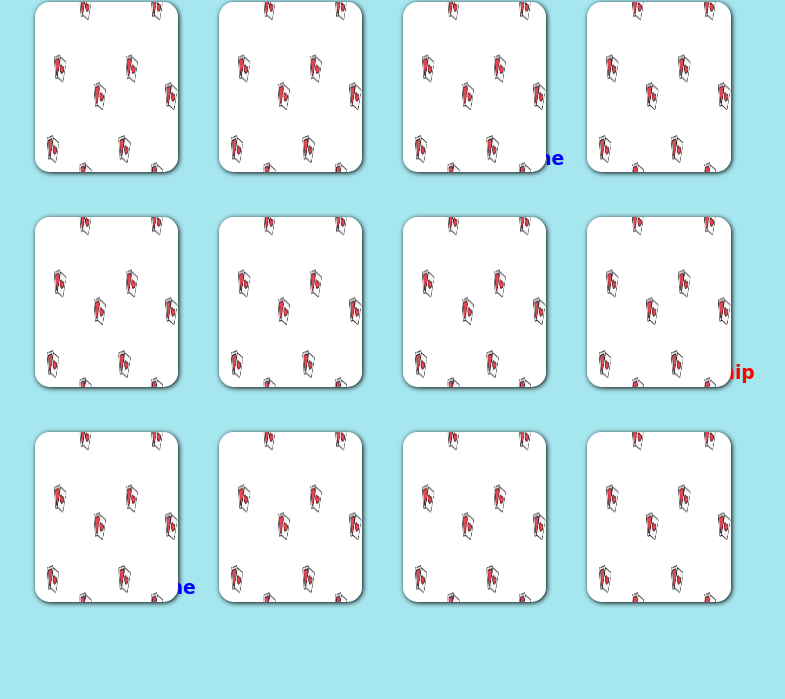
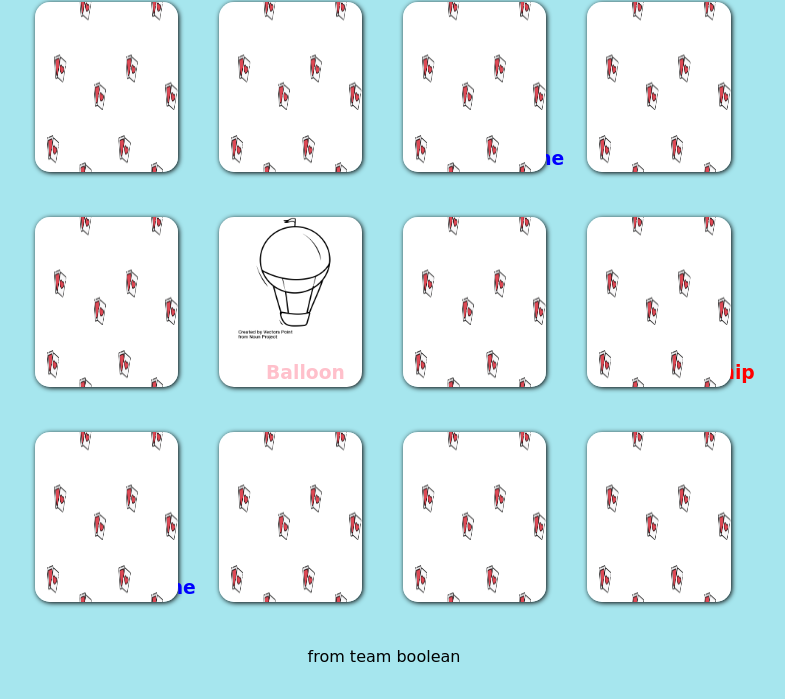
Before and after one commit to Michele-Dibenedetto/html-css-memory, a plain HTML site: page index.html in a window 1280 px wide. Shown: the part 76-775 px from the top of the page, without its empty margins (256-1041 px from the left). Drawn offline with Linux system fonts and the light colour scheme.

Commit message:
esercizio completo

```diff
--- a/css/master.css
+++ b/css/master.css
@@ -19,7 +19,7 @@ h1 {
 
 .container {
   width: 100%;
-  height: 700px;
+  height: 600px;
 }
 
 .row {
@@ -99,3 +99,25 @@ h1 {
 .card.balloon:hover {
   background-image: url("../img/noun_air_balloon_3134741.png");
 }
+
+div#discovery_card {
+  display: inline-block;
+  width: 16%;
+  height: 100%;
+  margin: 0 2%;
+  border-radius: 15px;
+  box-shadow: 1px 1px 5px black;
+  position :relative;
+  background-color: white;
+  background-position: 10px 0px;
+  background-repeat: no-repeat;
+  background-size: 90%;
+}
+#discovery_card {
+  background-image: url("../img/noun_air_balloon_3134741.png");
+}
+
+footer{
+  text-align: center;
+  margin: 5% 5%;
+}
--- a/index.html
+++ b/index.html
@@ -34,8 +34,7 @@
             <img src="img/pattern.png" class="image">
             <h3 class="text orange">Tram</h3>
           </div>
-          <div class="card balloon">
-            <img src="img/pattern.png" class="image">
+          <div id="discovery_card">
             <h3 class="text pink">Balloon</h3>
           </div>
           <div class="card bicycle">
@@ -67,6 +66,6 @@
         </div>
       </div>
     </main>
-    <footer></footer>
+    <footer>from team boolean</footer>
   </body>
 </html>
```
